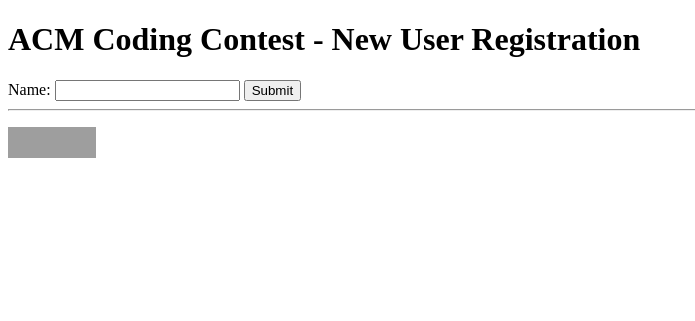
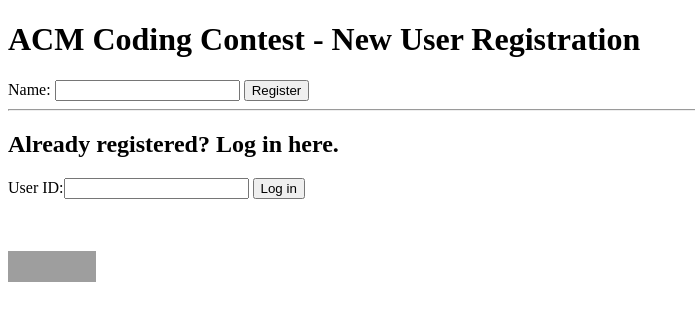
Before and after one commit to BackupTheBerlios/cocoman-svn, a PHP site: page /register.php in a window 1280 px wide. Shown: the top 321 px of the page, without its empty margins (0-695 px from the left). Run offline with PHP 8.4, Linux system fonts and the light colour scheme; grey boxes are pictures that could not be loaded.

Commit message:
Now load adminboard to see the admin panel. register.php has drews changes in it. natan | 2006-02-11 12:57:53 -0500 (Sat, 11 Feb 2006)

```diff
--- a/web/admin.php
+++ b/web/admin.php
@@ -39,7 +39,7 @@ if (array_key_exists('poll', $_GET)) {
 }
 ?>
 
-<form method="get" action="admin.php">
+<form method="get" action="adminboard.php">
   <input type="submit" name="poll" value="Start poller" />
   <input type="submit" name="poll" value="Stop poller" />
 </form>
--- /dev/null
+++ b/web/adminboard.php
@@ -0,0 +1,4 @@
+<?php include('header.php'); ?>
+<?ini_set("include_path", ".:../");?>
+<?php include('admin.php'); ?>
+<?php include('footer.php'); ?>
--- a/web/register.php
+++ b/web/register.php
@@ -18,10 +18,21 @@ License: To be determined
   <h1>ACM Coding Contest - New User Registration</h1>
   <form method="get" action="submit-registration.php">
     <label>Name:</label> <input type="text" name="name" />
-    <input type="submit" value="Submit" />
+    <input type="submit" value="Register" />
   </form>
 
   <hr />
+
+  <h2>Already registered? Log in here.</h2>
+  <form method="get" action="scoreboard.php">
+    <label>User ID:</label><input name="id" type="text" />
+    <input type="submit" value="Log in" />
+  </form>
+
+  <br />
+  <br />
+
+
 
   <p>
     <a href="http://validator.w3.org/check?uri=referer"><img
```
